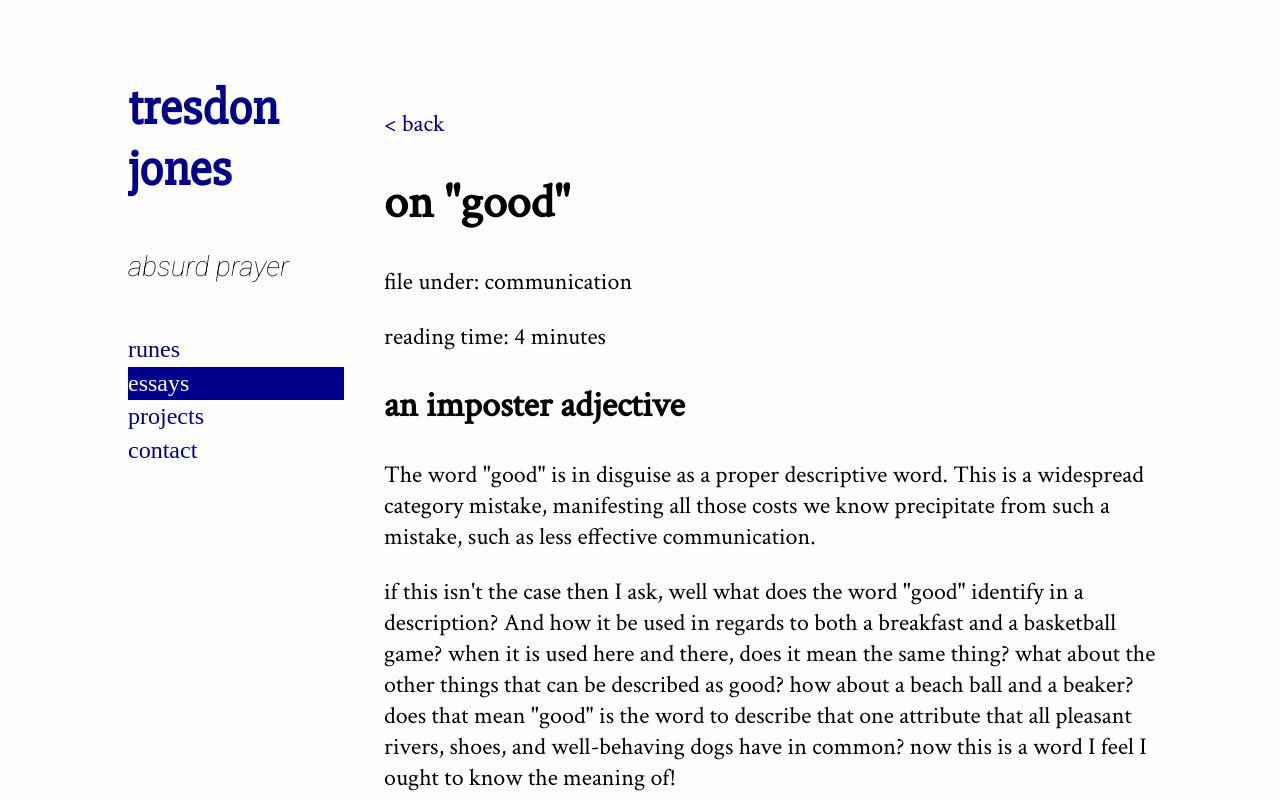
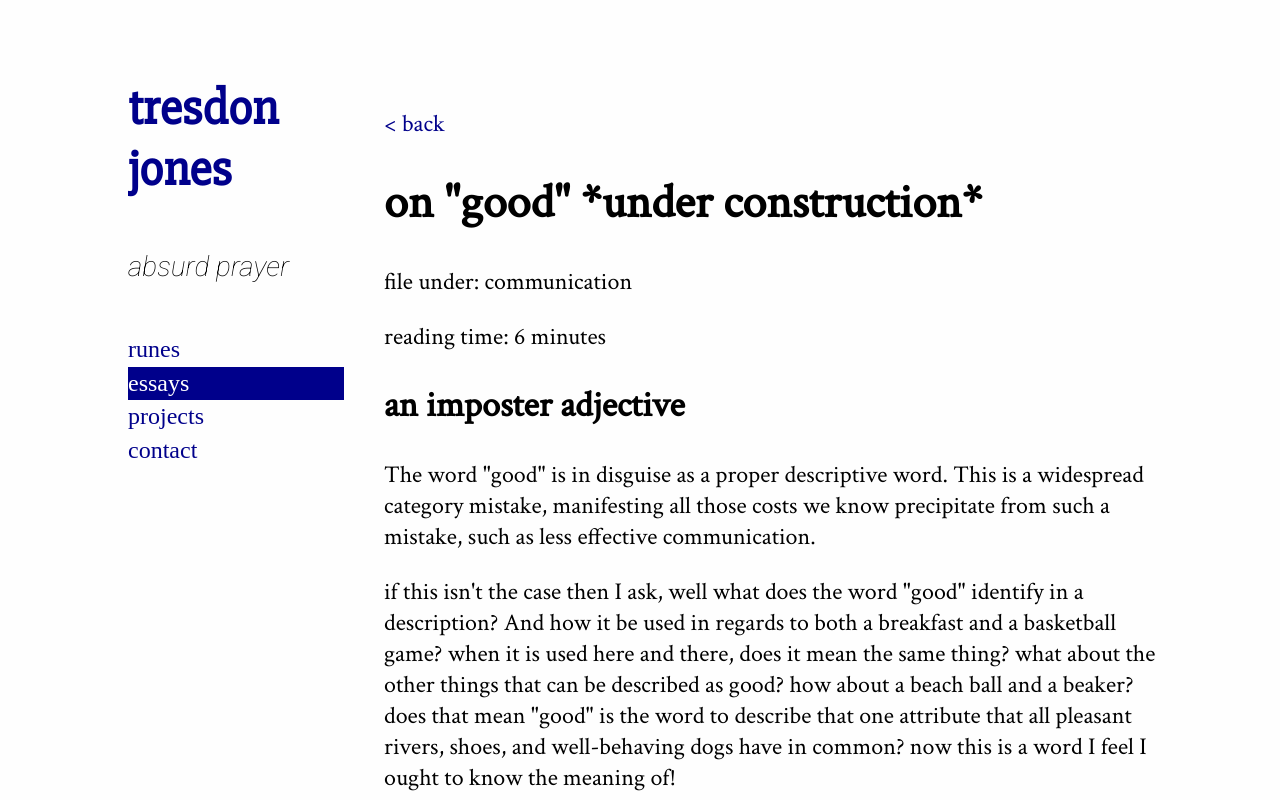
Before and after one commit to Tresdon/tresdon.github.io, a plain HTML site: page essays/on_good.html in a window 1280 px wide. Shown: the top 800 px of the page. Drawn offline with Linux system fonts and the light colour scheme.

Commit message:
update good essay

```diff
--- a/essays/on_good.html
+++ b/essays/on_good.html
@@ -37,9 +37,9 @@
 
     <div class="content">
         <a href="../" style="margin-bottom: 20px;">< back</a>
-        <h1>on "good"</h1>
+        <h1>on "good" *under construction*</h1>
         <p>file under: communication</p>
-        <p>reading time: 4 minutes</p>
+        <p>reading time: 6 minutes</p>
         <h2>an imposter adjective</h2>
 
         <p>The word "good" is in disguise as a proper descriptive word. This is a widespread category mistake, manifesting all those costs we know precipitate from such a mistake, such as less effective communication.</p>
```
